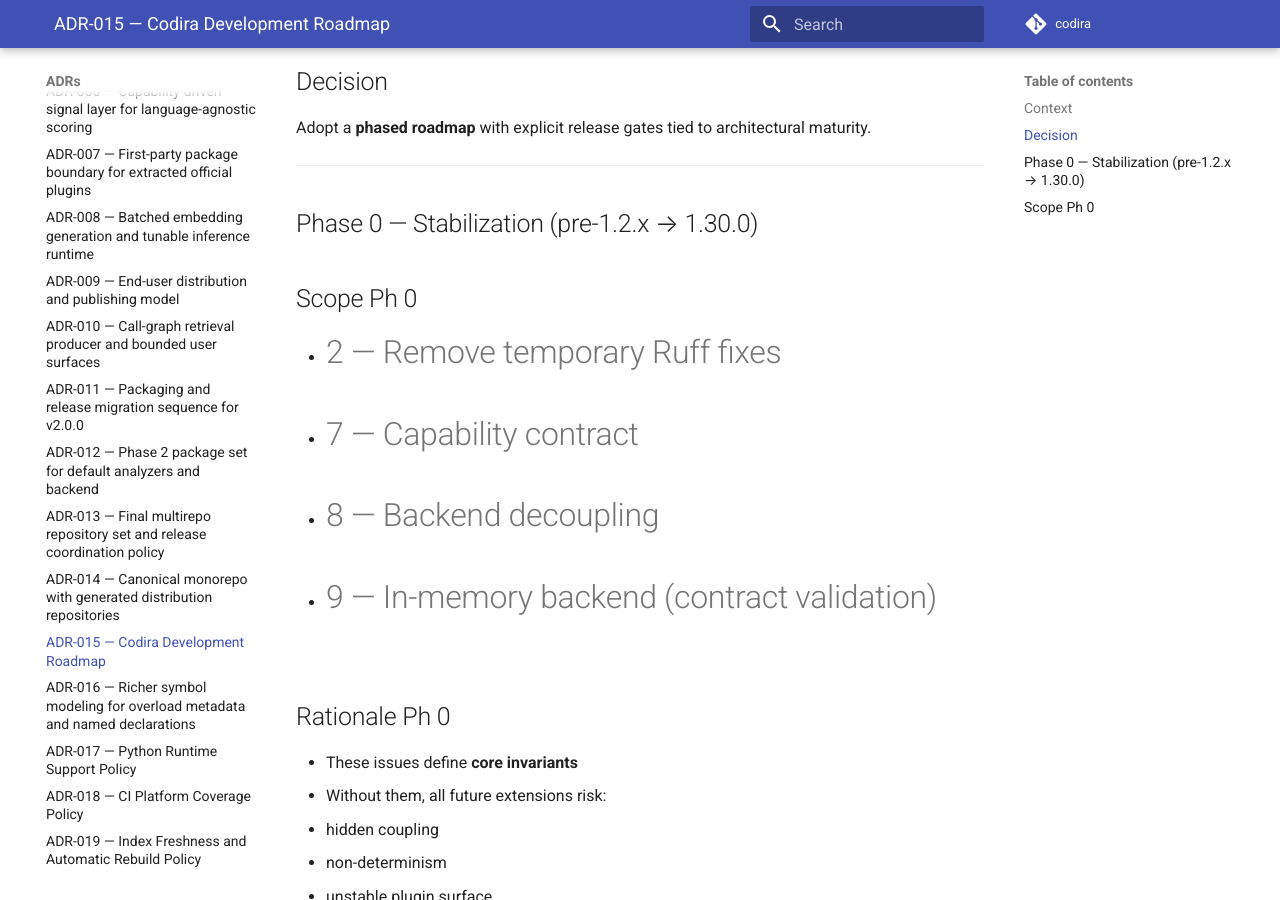
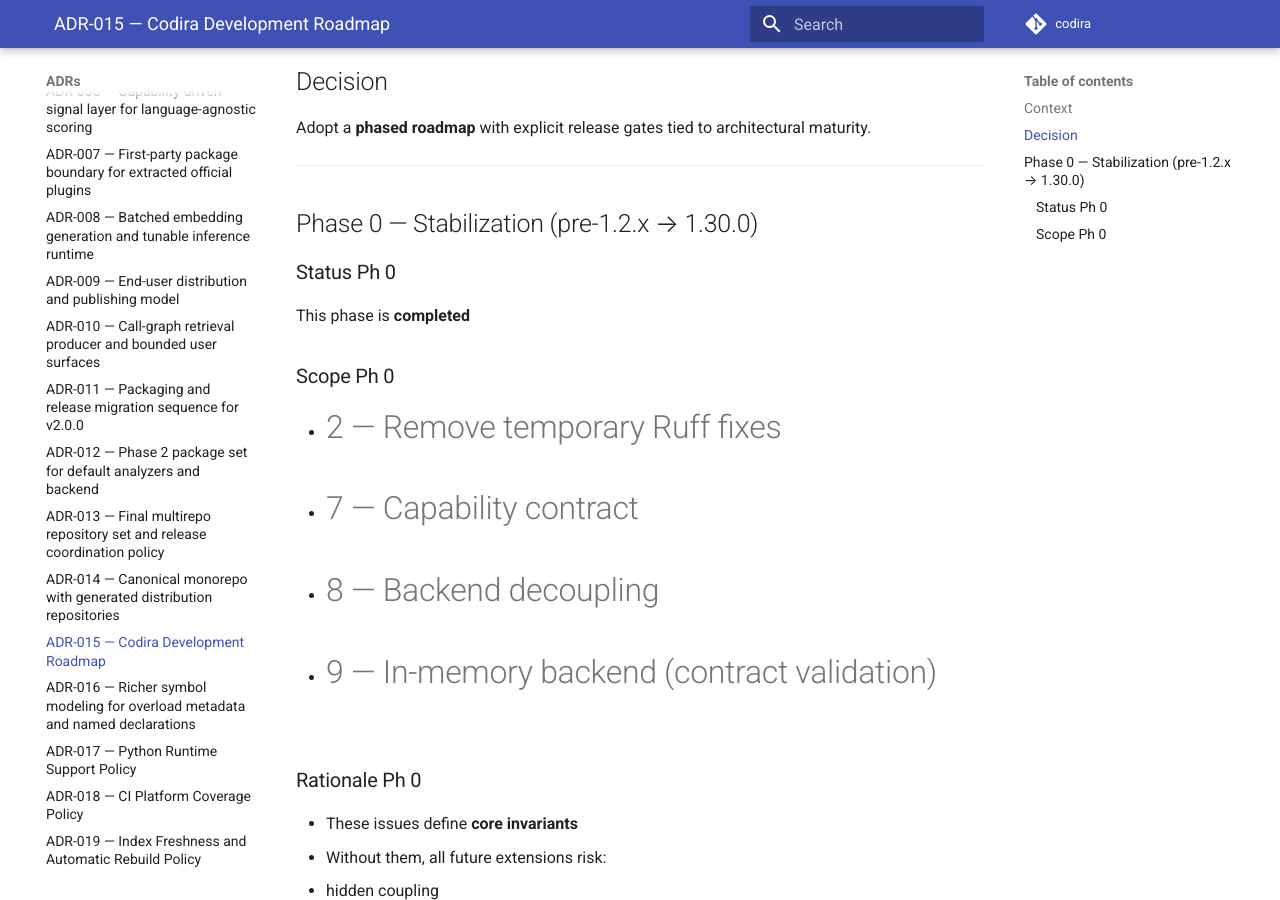
Before and after one commit to marco0560/codira, an MkDocs documentation site: the page built from docs/adr/ADR-015-codira-development-roadmap.md, in a window 1280 px wide and 900 px high, scrolled down 665 px. Built offline with MkDocs 1.6.1 and Material for MkDocs 9.7.7, drawn with Linux system fonts in a browser that asks for light colours; comment, search, counter and statistics services are not loaded; some of the changed text lies outside the part shown.

Commit message:
docs: updated roadmap to reflect current status

```diff
--- a/docs/adr/ADR-015-codira-development-roadmap.md
+++ b/docs/adr/ADR-015-codira-development-roadmap.md
@@ -28,14 +28,18 @@ Adopt a **phased roadmap** with explicit release gates tied to architectural mat
 
 ## Phase 0 — Stabilization (pre-1.2.x → 1.30.0)
 
-## Scope Ph 0
+### Status Ph 0
+
+This phase is **completed**
+
+### Scope Ph 0
 
 - #2 — Remove temporary Ruff fixes
 - #7 — Capability contract
 - #8 — Backend decoupling
 - #9 — In-memory backend (contract validation)
 
-## Rationale Ph 0
+### Rationale Ph 0
 
 - These issues define **core invariants**
 - Without them, all future extensions risk:
@@ -43,14 +47,14 @@ Adopt a **phased roadmap** with explicit release gates tied to architectural mat
   - non-determinism
   - unstable plugin surface
 
-## Outcome Ph 0
+### Outcome Ph 0
 
 - codira becomes:
   - **explicitly defined**
   - **backend-agnostic**
   - **testable across implementations**
 
-## Release policy Ph 0
+### Release policy Ph 0
 
 - No major public positioning yet
 - Patch/minor releases acceptable
@@ -59,13 +63,13 @@ Adopt a **phased roadmap** with explicit release gates tied to architectural mat
 
 ## Phase 1 — Production-readiness (→ 1.40.0)
 
-## Scope Ph 1
+### Scope Ph 1
 
 - #10 — Multi-backend support
 - #13 — Semgrep architectural guardrails
 - #6 — Coverage model refactor
 
-## Rationale Ph 1
+### Rationale Ph 1
 
 - Transition from:
   - “works locally”
@@ -76,14 +80,14 @@ Adopt a **phased roadmap** with explicit release gates tied to architectural mat
   - architectural enforcement
   - correct coverage semantics
 
-## Outcome Ph 1
+### Outcome Ph 1
 
 - codira becomes:
   - **robust**
   - **extensible**
   - **guarded against regressions**
 
-## Release policy Ph 1
+### Release policy Ph 1
 
 - First **stable minor release suitable for external users**
 - Recommended tag: **1.40.0**
@@ -92,7 +96,7 @@ Adopt a **phased roadmap** with explicit release gates tied to architectural mat
 
 ## Phase 2 — Core capability expansion (→ 1.50.0)
 
-## Scope Ph 2
+### Scope Ph 2
 
 - #1 — Optional fallback analyzers
 - #3 — Documentation channel
@@ -100,7 +104,7 @@ Adopt a **phased roadmap** with explicit release gates tied to architectural mat
 - #11 — C++ analyzer
 - #12 — Lua analyzer
 
-## Rationale Ph 2
+### Rationale Ph 2
 
 - Expand **real-world repository coverage**
 - Target high-impact ecosystems:
@@ -108,18 +112,18 @@ Adopt a **phased roadmap** with explicit release gates tied to architectural mat
   - build systems
   - Lua-based systems
 
-## Key principle Ph 2
+### Key principle Ph 2
 
 > prioritize analyzers that unlock large classes of repositories
 
-## Outcome Ph 2
+### Outcome Ph 2
 
 - codira becomes:
   - **multi-language**
   - **context-rich**
   - **useful beyond Python**
 
-## Release policy Ph 2
+### Release policy Ph 2
 
 - First release suitable for **broad adoption**
 - Recommended tag: **1.50.0**
@@ -128,13 +132,13 @@ Adopt a **phased roadmap** with explicit release gates tied to architectural mat
 
 ## Phase 3 — Ecosystem structuring (→ 1.60.0)
 
-## Scope Ph 3
+### Scope Ph 3
 
 - #17 — Install-time configuration
 - #18 — Plugin extraction readiness checklist
 - #4 — Documentation audit plugin system
 
-## Rationale Ph 3
+### Rationale Ph 3
 
 - Transition from:
   - internal architecture
@@ -145,14 +149,14 @@ Adopt a **phased roadmap** with explicit release gates tied to architectural mat
   - configurable environments
   - consistent plugin quality
 
-## Outcome Ph 3
+### Outcome Ph 3
 
 - codira becomes:
   - **platform-ready**
   - **plugin-friendly**
   - **configurable**
 
-## Release policy Ph 3
+### Release policy Ph 3
 
 - First release suitable for **plugin ecosystem growth**
 - Recommended tag: **1.60.0**
@@ -161,12 +165,12 @@ Adopt a **phased roadmap** with explicit release gates tied to architectural mat
 
 ## Phase 4 — System-level capabilities (→ 1.70.0+)
 
-## Scope Ph 4
+### Scope Ph 4
 
 - #15 — Multi-repo aggregation (“Codira family”)
 - #14 — TeX/LaTeX analyzer (optional, domain-specific)
 
-## Rationale Ph 4
+### Rationale Ph 4
 
 - Move from:
   - repository-level understanding
@@ -176,13 +180,13 @@ Adopt a **phased roadmap** with explicit release gates tied to architectural mat
   - multi-repo architectures
   - domain-specific ecosystems
 
-## Outcome Ph 4
+### Outcome Ph 4
 
 - codira becomes:
   - **system analysis tool**
   - not just repository tool
 
-## Release policy Ph 4
+### Release policy Ph 4
 
 - Major feature release
 - Recommended tag: **1.70.0+**
@@ -191,16 +195,20 @@ Adopt a **phased roadmap** with explicit release gates tied to architectural mat
 
 ## Cross-cutting track — Tooling and workflow
 
-## Scope
+### Status
+
+This phase is **completed**
+
+### Scope
 
 - #16 — Hyperfine integration
 
-## Position
+### Position
 
 - Can be introduced **early (Phase 0–1)**
 - Matured progressively
 
-## Role
+### Role
 
 - Performance regression detection
 - Release validation support
```
